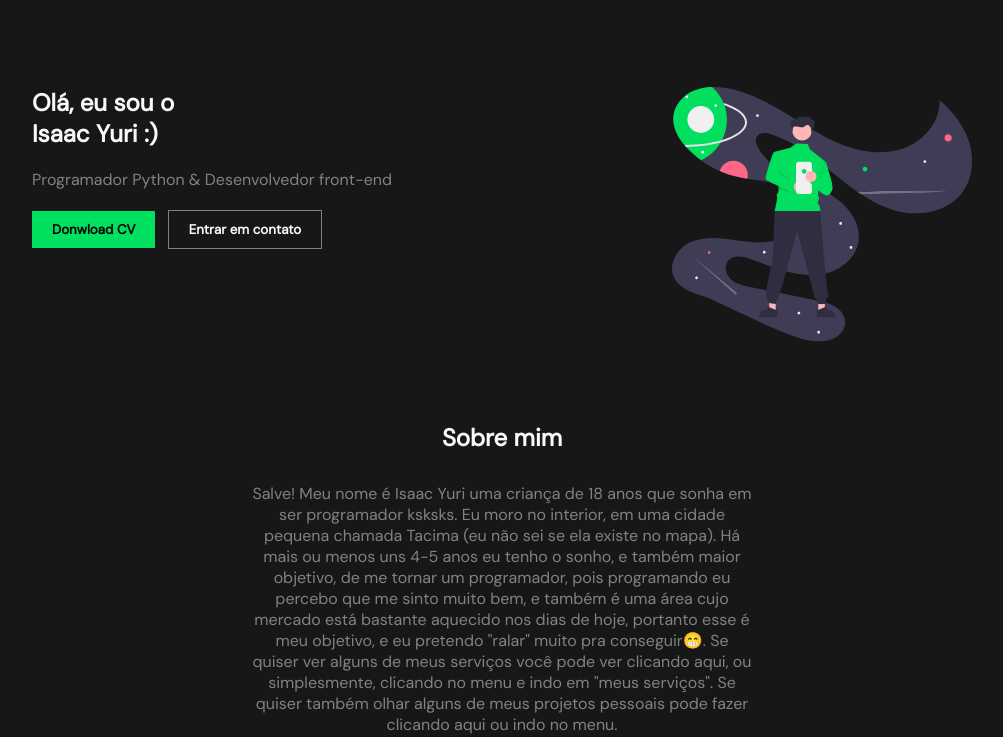
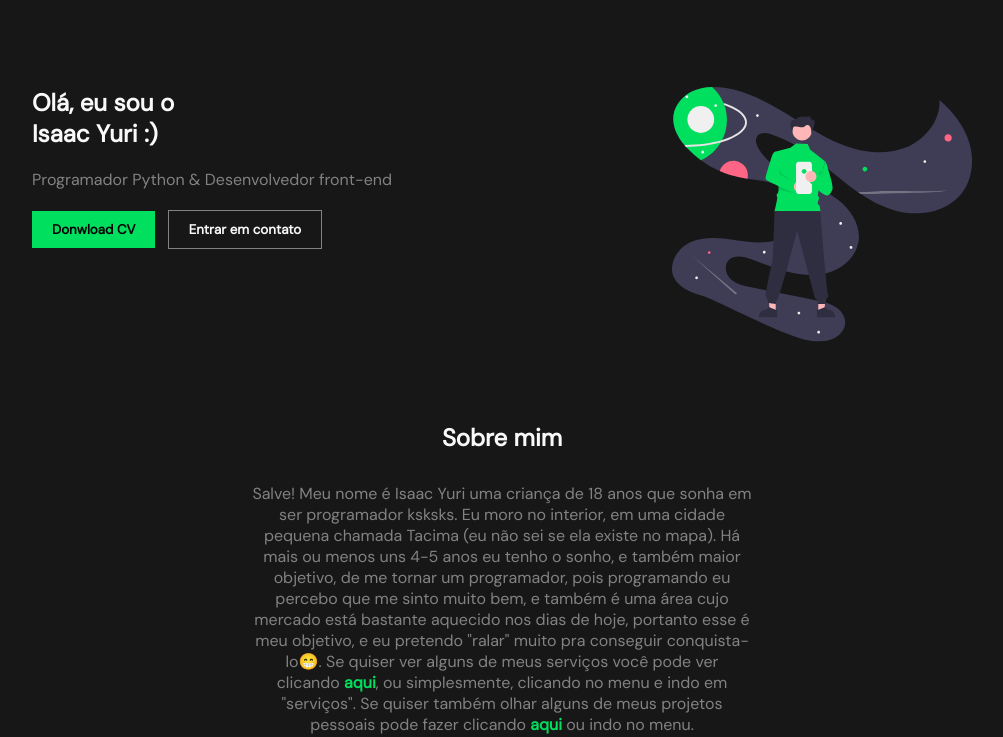
Before and after one commit to Isaac-Yuri/portfolio, a plain HTML site: page index.html in a window 1280 px wide. Shown: the part 63-800 px from the top of the page, without its empty margins (138-1141 px from the left). Drawn offline with Linux system fonts and the light colour scheme.

Commit message:
about-me section update and menu update

```diff
--- a/index.html
+++ b/index.html
@@ -52,8 +52,8 @@
         <section id="about-me">
             <h1 id="about-me-title">Sobre mim</h1>
             <div id="box-about-me-text">
-                <p id='about-me-text'>Salve! Meu nome é Isaac Yuri uma criança de 18 anos que sonha em ser programador ksksks. Eu moro no interior, em uma cidade pequena chamada Tacima (eu não sei se ela existe no mapa). Há mais ou menos uns 4-5 anos eu tenho o sonho, e também maior objetivo, de me tornar um programador, pois programando eu percebo que me sinto muito bem, e também é uma área cujo mercado está bastante aquecido nos dias de hoje, portanto esse é meu objetivo, e eu pretendo "ralar" muito pra conseguir😁.
-                Se quiser ver alguns de meus serviços você pode ver clicando aqui, ou simplesmente, clicando no menu e indo em "meus serviços". Se quiser também olhar alguns de meus projetos pessoais pode fazer clicando aqui ou indo no menu.</p>
+                <p id='about-me-text'>Salve! Meu nome é Isaac Yuri uma criança de 18 anos que sonha em ser programador ksksks. Eu moro no interior, em uma cidade pequena chamada Tacima (eu não sei se ela existe no mapa). Há mais ou menos uns 4-5 anos eu tenho o sonho, e também maior objetivo, de me tornar um programador, pois programando eu percebo que me sinto muito bem, e também é uma área cujo mercado está bastante aquecido nos dias de hoje, portanto esse é meu objetivo, e eu pretendo "ralar" muito pra conseguir conquista-lo😁.
+                Se quiser ver alguns de meus serviços você pode ver clicando <a class="link-in-text" href="#services">aqui</a>, ou simplesmente, clicando no menu e indo em "serviços". Se quiser também olhar alguns de meus projetos pessoais pode fazer clicando <a class="link-in-text" href="#projects">aqui</a> ou indo no menu.</p>
             </div>
 
             <div id="box-contacts">
--- a/styles/content.css
+++ b/styles/content.css
@@ -55,6 +55,12 @@
     color: #828282;
     padding: 30px 0;
     width: 500px;
+}
+
+.link-in-text {
+    color: #00df5e;
+    font-weight: bold;
+    text-decoration: none;
 }
 
 #box-contacts {
--- a/styles/menuMobile.css
+++ b/styles/menuMobile.css
@@ -38,7 +38,7 @@
         background-color: #212121;
         top: 0px;
         height: 100vh;
-        width: 50%;
+        width: 65%;
         transition: 1s ease;
         right: -100%;
         padding-top: 70px;
--- a/styles/responsive.css
+++ b/styles/responsive.css
@@ -91,3 +91,10 @@
         align-self: center;
     }
 }
+
+@media screen and (max-width: 320px){
+    #btn-contato {
+        margin-left: 0;
+        margin-top: 5px;
+    }
+}
```
